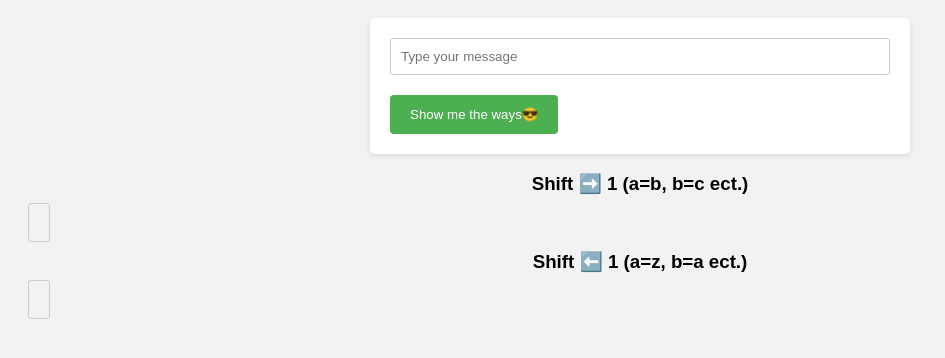
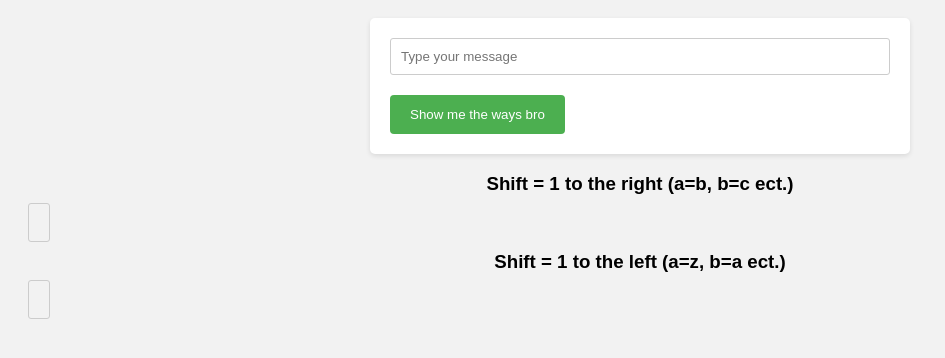
Before and after one commit to ikbenvlad/Caesar-Cipher-Shifts, a plain HTML site: page index.html in a window 1280 px wide. Shown: the part 68-426 px from the top of the page, without its empty margins (0-945 px from the left). Drawn offline with Linux system fonts and the light colour scheme.

Commit message:
index.html

```diff
--- a/index.html
+++ b/index.html
@@ -73,11 +73,10 @@
   <h1>Caesar Shift Cipher App</h1>
   <form>
     <input type="text" id="user-input" placeholder="Type your message">
-    <button type="submit">Show me the ways😎</button>
+    <button type="submit">Show me the ways bro</button>
   </form>
 
   <div id="result encrypted-text">
-    <body>
       <style>
         body {
           font-family: Arial, sans-serif;
@@ -110,7 +109,7 @@
           border: 1px solid #ccc;
         }
       </style>
-      <h3>Shift ➡️ 1 (a=b, b=c ect.)</h3>
+      <h3>Shift = 1 to the right (a=b, b=c ect.)</h3>
           <output type="text" id="encrypted" placeholder="">
             <script>
               const encryptForm = document.querySelector('#encrypt-form')
@@ -155,11 +154,10 @@
               }
             </script>
           </output>
+          </div>
         </body>
-    </body>
-  </div>
 
-  <h3>Shift ⬅️ 1 (a=z, b=a ect.)</h3>
+<h3>Shift = 1 to the left (a=z, b=a ect.)</h3>
 <div id="result decrypted-text">
 
   <body>
```
